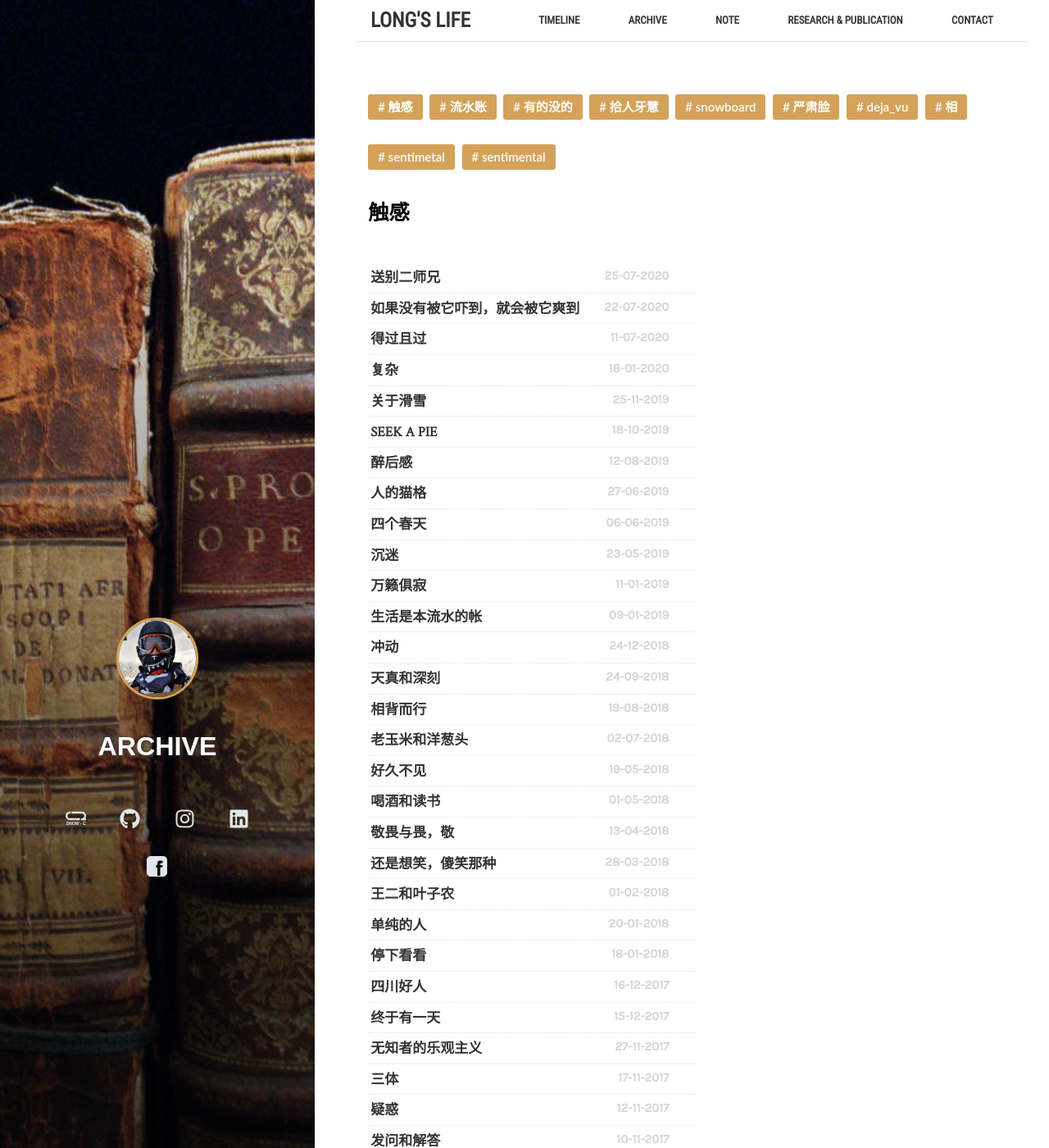
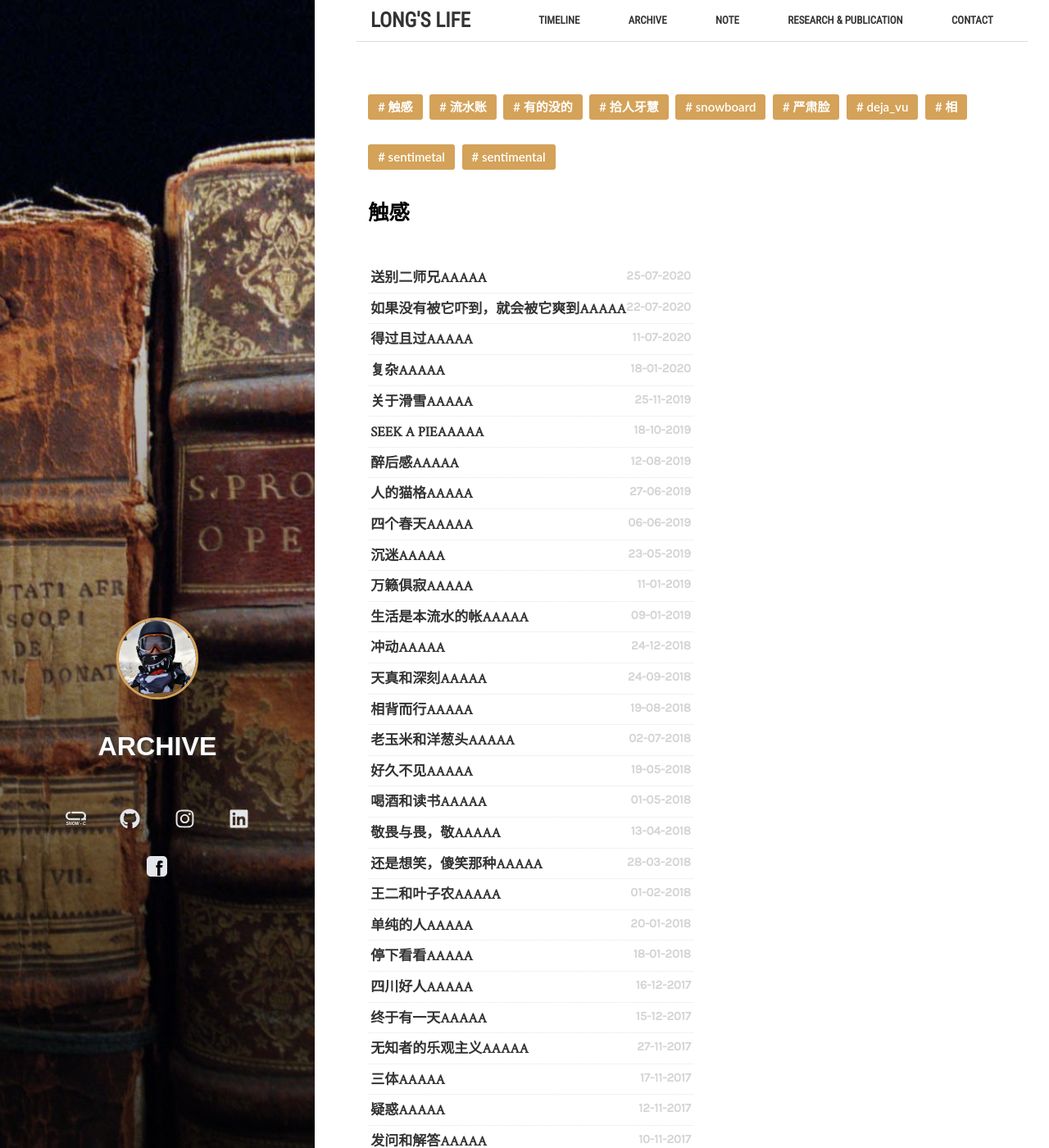
Before and after one commit to runningUnicorn/runningUnicorn.github.io, a Jekyll site: the page built from 2.archiv.md, in a window 1280 px wide and 1400 px high. Shown: the whole window at 82% size. Built offline with Jekyll 4.4.1, drawn with Linux system fonts in a browser that asks for light colours; some of the changed text lies outside the part shown.

Commit message:
new_post

```diff
--- a/2.archiv.md
+++ b/2.archiv.md
@@ -29,7 +29,7 @@ active: archive
             <a href="{{ post.url | relative_url}}">{{ post.title }}</a>
             <span class="date">{{ post.lastmod | date: "%d-%m-%Y"  }}</span>
           {% else %}
-            <a href="{{ post.url | relative_url}}">{{ post.title }}</a>
+            <a href="{{ post.url | relative_url}}">{{ post.title }}aaaaa</a>
             <span class="date">{{ post.date | date: "%d-%m-%Y"  }}</span>
           {% endif %}
         </li>
--- a/assets/_sass/_layout.scss
+++ b/assets/_sass/_layout.scss
@@ -396,8 +396,6 @@ article {
 
 .date {
   text-align: right;
-  margin-left: 30px;
-  margin-right: 30px;
   font-family: 'Karla', 'SimHei', sans-serif;
   float: right;
   font-size: 15px;
```
